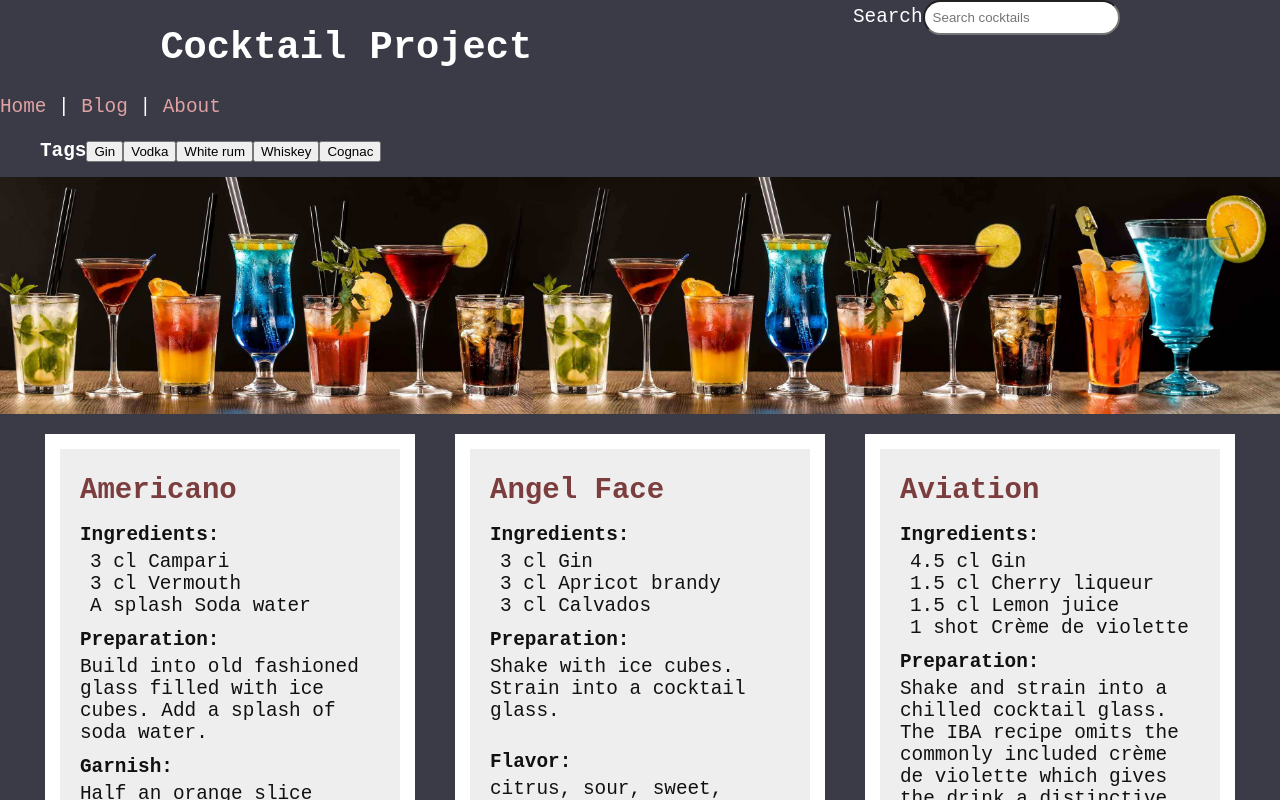
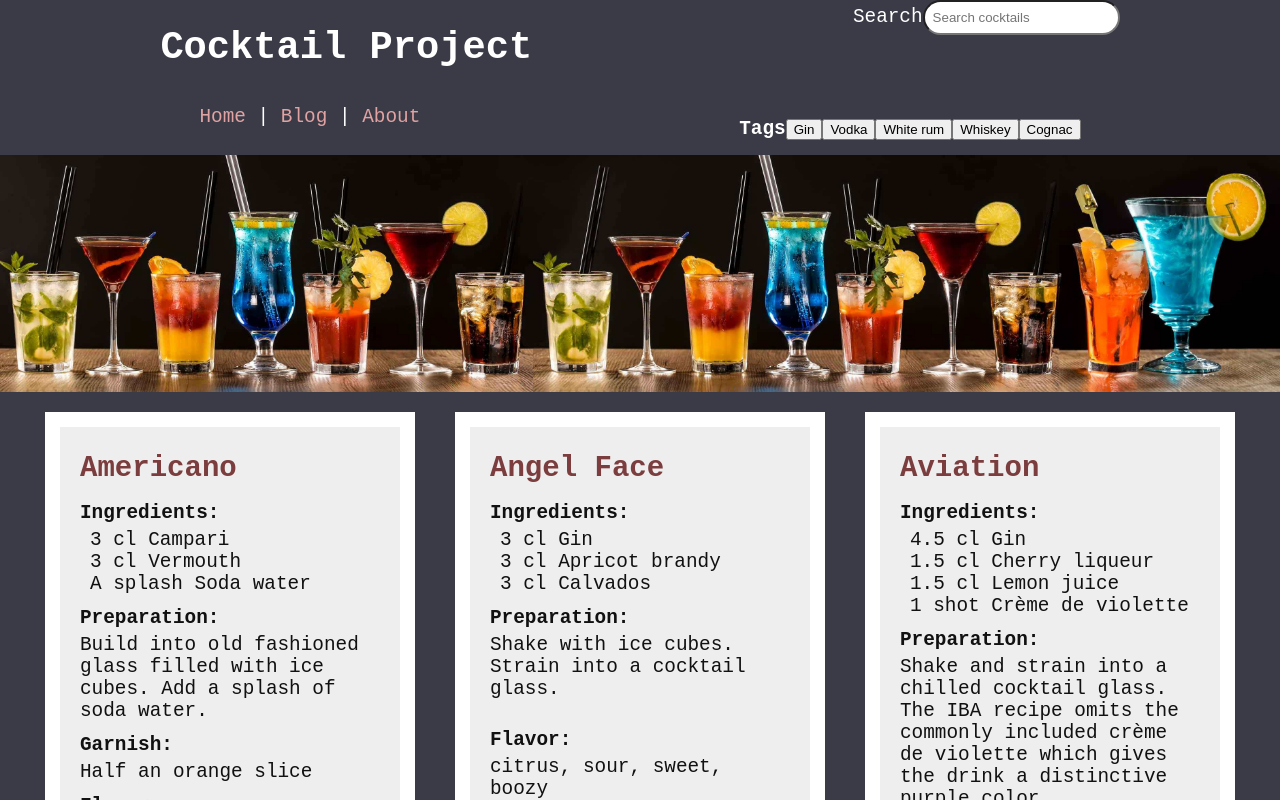
Before and after one commit to isabelchua/cocktail-project, a React (Vite) app: page / in a window 1280 px wide. Shown: the top 800 px of the page. Built offline with nearby package versions, Linux system fonts and the light colour scheme.

Commit message:
layout fix

```diff
--- a/src/App.css
+++ b/src/App.css
@@ -145,9 +145,12 @@ small {
 .nav {
 	display: flex;
 	padding: 10px 40px;
+	/* justify-content: center; */
+	flex-wrap: wrap;
+	justify-content: space-around;
 }
 
-nav a {
+.nav a {
 	text-decoration: none;
 }
 
--- a/src/components/Header.jsx
+++ b/src/components/Header.jsx
@@ -87,12 +87,12 @@ function Header({ onSearch }) {
 					</div>
 				</div>
 			</div>
-			<div>
-				<nav>
+			<div className="nav">
+				<div>
 					<Link to={`/`}>Home</Link> | <Link to={`/blog`}>Blog</Link> |{" "}
 					<Link to={`/about`}>About</Link>{" "}
-				</nav>
-				<div className="nav">
+				</div>
+				<div>
 					<div>
 						<h4>
 							Tags
```
